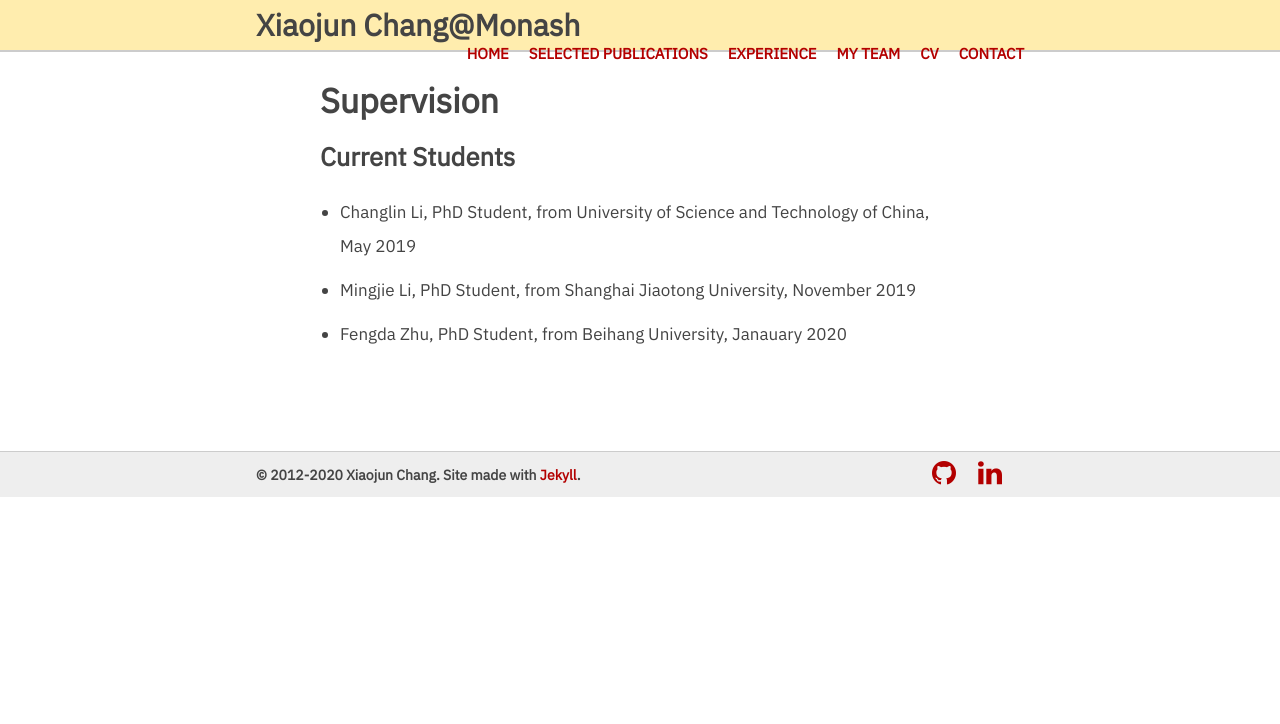
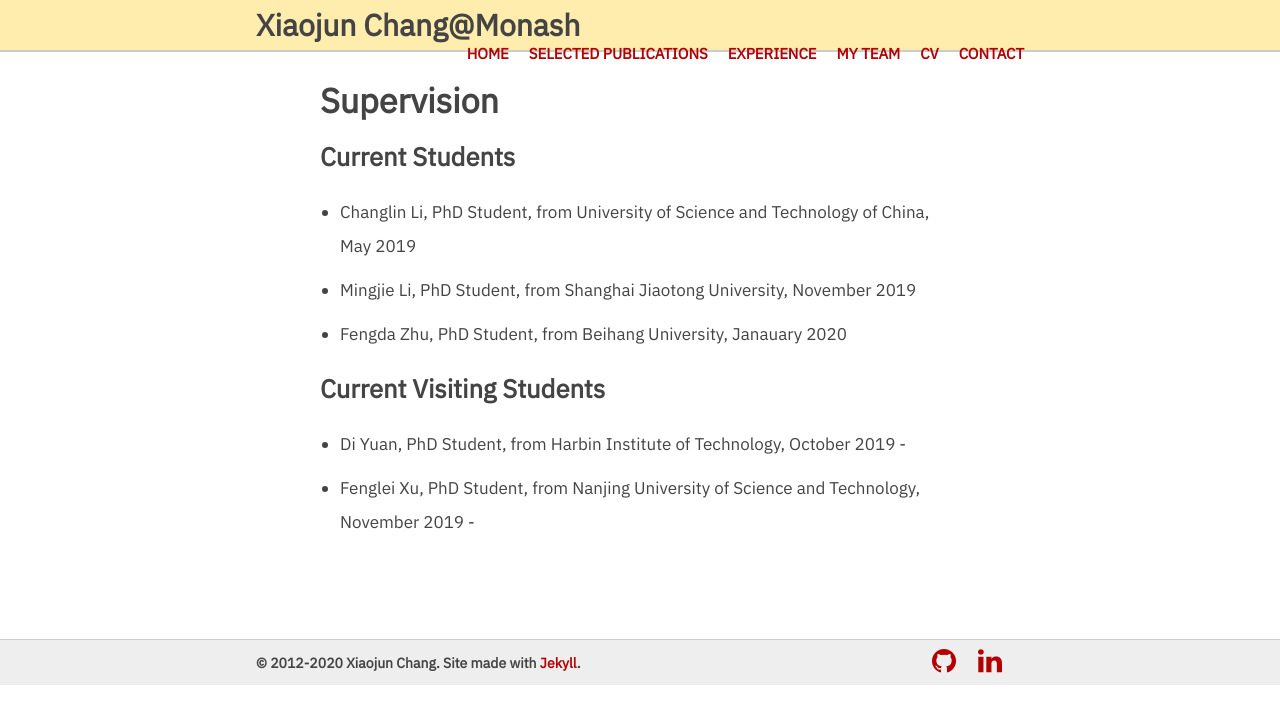
Before and after one commit to zhihuilics/xiaojun-chang.github.io, a Jekyll site: the page built from _pages/my-team.md, in a window 1280 px wide. Shown: the top 724 px of the page. Built offline with Jekyll 4.4.1, drawn with Linux system fonts in a browser that asks for light colours; nearby versions of some CDN libraries; a style sheet for code colours, icons or effects is not loaded.

Commit message:
Update my-team.md

```diff
--- a/_pages/my-team.md
+++ b/_pages/my-team.md
@@ -15,4 +15,8 @@ permalink: /my-team
 - Mingjie Li, PhD Student, from Shanghai Jiaotong University, November 2019
 - Fengda Zhu, PhD Student, from Beihang University, Janauary 2020
 
+## Current Visiting Students
+- Di Yuan, PhD Student, from Harbin Institute of Technology, October 2019 -
+- Fenglei Xu, PhD Student, from Nanjing University of Science and Technology, November 2019 -
+
 </div>
```
